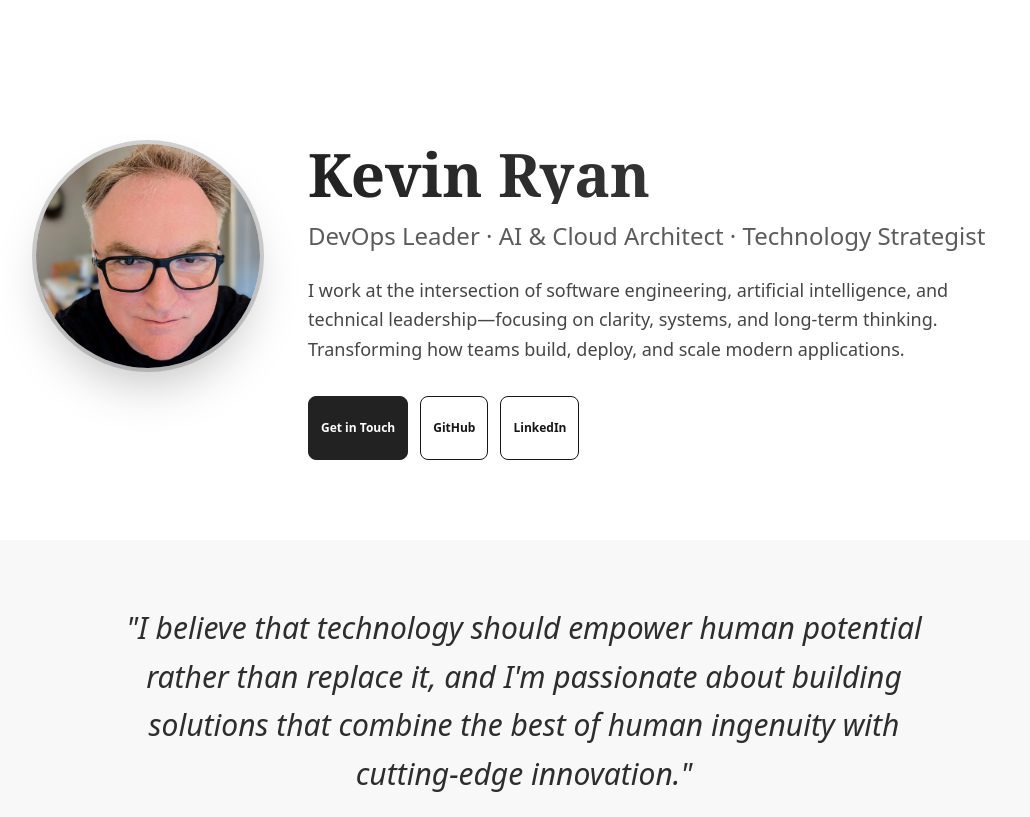
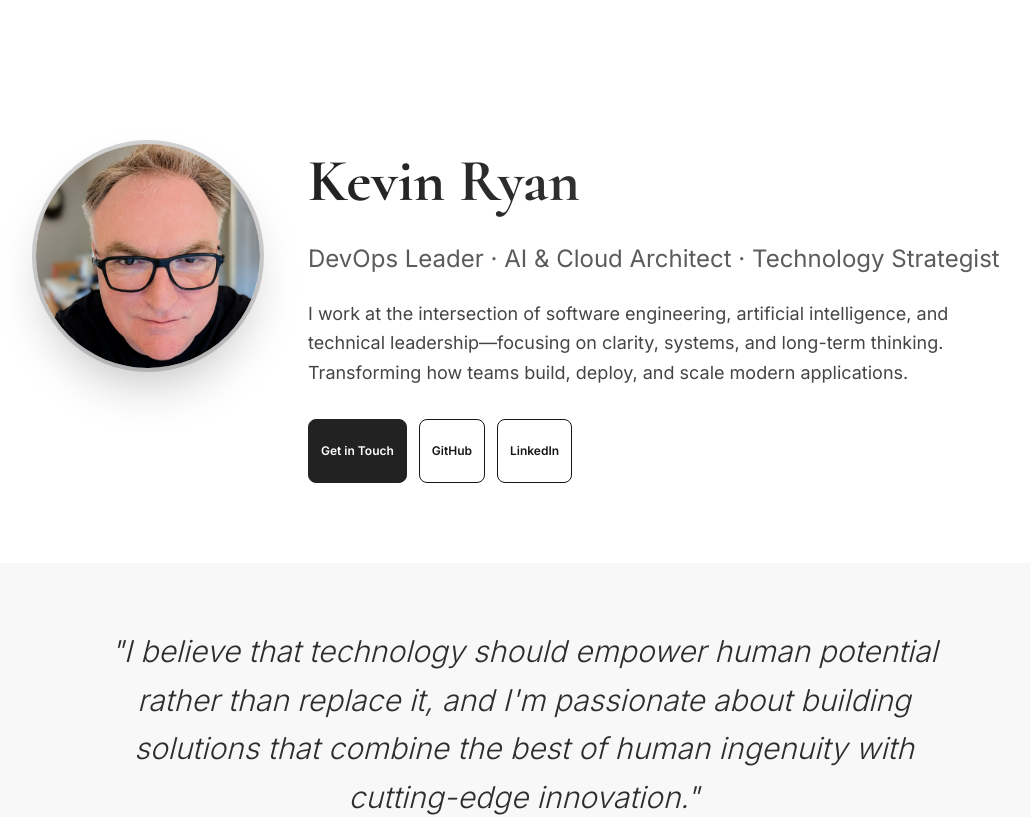
Before and after one commit to DevOpsKev/kevinryan-io, a Next.js app: page / in a window 1280 px wide. Shown: the top 817 px of the page, without its empty margins (116-1146 px from the left). Built offline with nearby package versions, Linux system fonts and the light colour scheme.

Commit message:
fix fonts

```diff
--- a/app/globals.css
+++ b/app/globals.css
@@ -1,6 +1,10 @@
 @import "tailwindcss";
 @plugin "daisyui";
 
+@theme {
+  --font-sans: 'Inter', system-ui, sans-serif;
+  --font-serif: 'Cormorant', Georgia, serif;
+}
 
 @plugin "daisyui/theme" {
   name: "minimal";
--- a/app/layout.tsx
+++ b/app/layout.tsx
@@ -1,12 +1,13 @@
 import type { Metadata } from "next";
-import { Crimson_Pro, Inter } from "next/font/google";
+import { Cormorant, Inter } from "next/font/google";
 import Script from "next/script";
 import "./globals.css";
 
-const serif = Crimson_Pro({
+const serif = Cormorant({
   subsets: ["latin"],
-  variable: "--font-crimson-pro",
+  variable: "--font-cormorant",
   display: 'swap',
+  weight: ['400', '600', '700'],
 });
 
 const sans = Inter({
@@ -27,6 +28,11 @@ export default function RootLayout({
 }) {
   return (
     <html lang="en" data-theme="minimal" className={`${serif.variable} ${sans.variable}`}>
+      <head>
+        <link rel="preconnect" href="https://fonts.googleapis.com" />
+        <link rel="preconnect" href="https://fonts.gstatic.com" crossOrigin="anonymous" />
+        <link href="https://fonts.googleapis.com/css2?family=Cormorant:wght@400;600;700&family=Inter:wght@400;500;600;700&display=swap" rel="stylesheet" />
+      </head>
       <body className="font-sans text-base-content bg-base-100">
         {children}
         <Script
--- a/app/page.tsx
+++ b/app/page.tsx
@@ -20,7 +20,7 @@ export default function Page() {
           </div>
 
           <div className="flex-1 text-center md:text-left">
-            <h1 className="text-4xl md:text-6xl font-bold mb-4 bg-gradient-to-r from-primary to-secondary bg-clip-text text-transparent font-serif">
+            <h1 className="text-4xl md:text-6xl font-bold mb-4 bg-gradient-to-r from-primary to-secondary bg-clip-text text-transparent font-serif leading-tight pb-2">
               Kevin Ryan
             </h1>
             <p className="text-xl md:text-2xl text-base-content/70 mb-6">
--- a/tailwind.config.js
+++ /dev/null
@@ -1,24 +0,0 @@
-const config = {
-  content: [
-    "./pages/**/*.{js,ts,jsx,tsx,mdx}",
-    "./components/**/*.{js,ts,jsx,tsx,mdx}",
-    "./app/**/*.{js,ts,jsx,tsx,mdx}",
-  ],
-  theme: {
-    extend: {
-      fontFamily: {
-        serif: ['var(--font-crimson-pro)', 'Georgia', 'serif'],
-        sans: ['var(--font-inter)', 'system-ui', 'sans-serif'],
-      },
-    },
-  },
-  plugins: [require("daisyui")],
-  daisyui: {
-    themes: false, // Let CSS handle the theme
-    styled: true,
-    base: true,
-    utils: true,
-  },
-};
-
-export default config;
```
